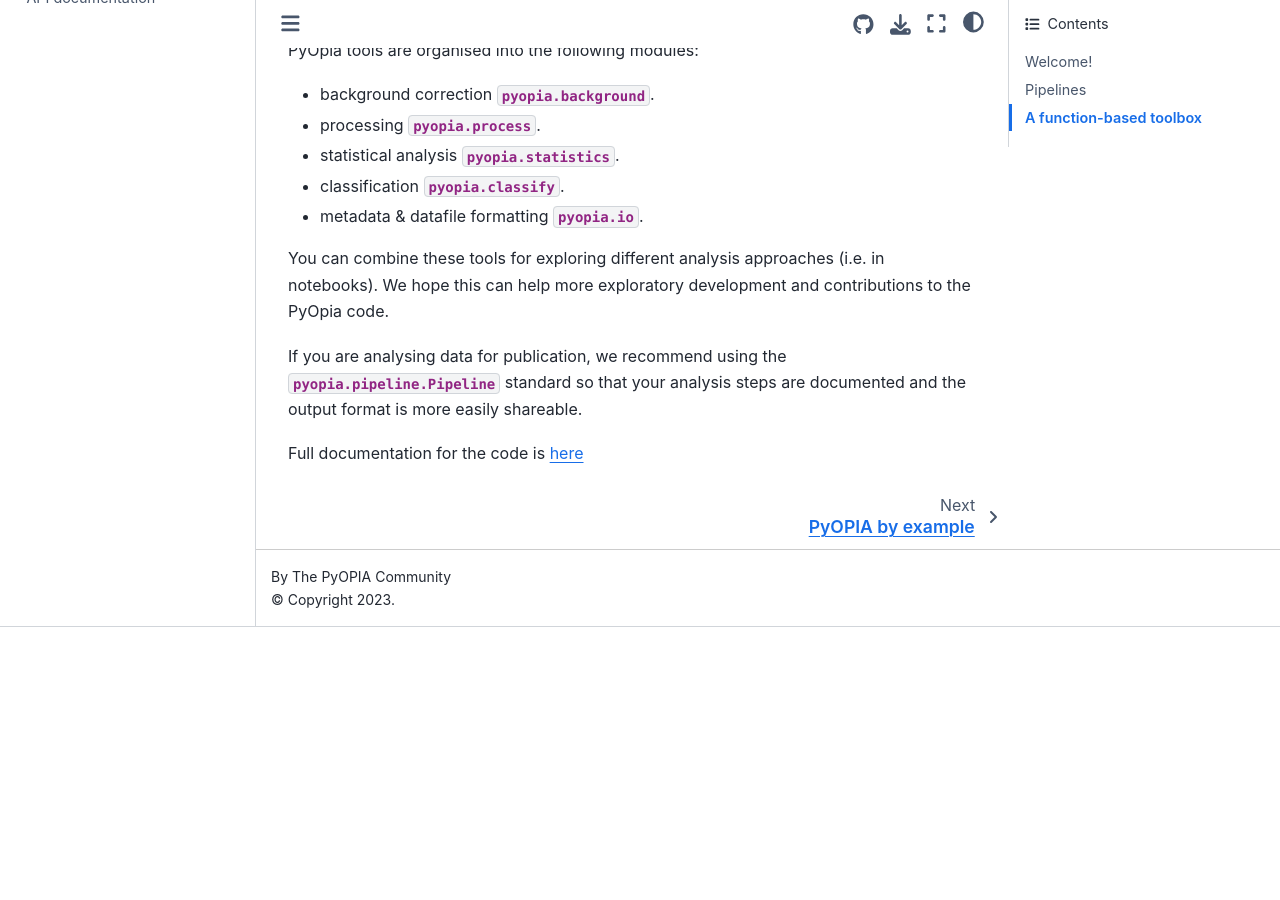
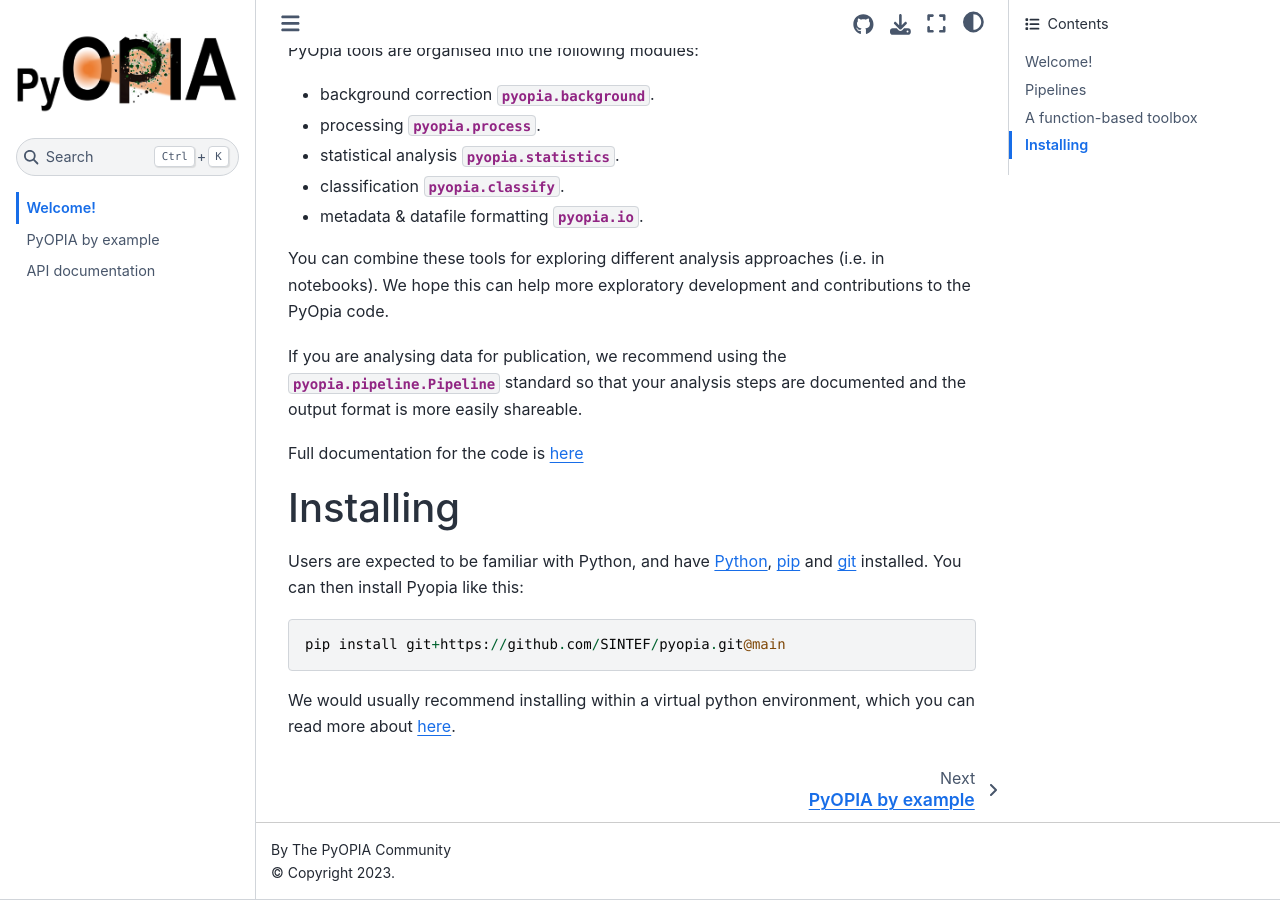
Before and after one commit to SINTEF/pyopia, a Jupyter Book: the page built from docs/intro.md, in a window 1280 px wide and 900 px high, scrolled down 730 px. Built offline with Jupyter Book 1.0.4 settings and Sphinx 7.4.7 and the Sphinx Book theme 1.1.4, drawn with Linux system fonts in a browser that asks for light colours; before the commit the page ends 1357 px from its top, so only the background shows below that.

Commit message:
Update intro.md

````diff
--- a/docs/intro.md
+++ b/docs/intro.md
@@ -32,3 +32,14 @@ We hope this can help more exploratory development and contributions to the PyOp
 If you are analysing data for publication, we recommend using the {class}`pyopia.pipeline.Pipeline` standard so that your analysis steps are documented and the output format is more easily shareable.
 
 Full documentation for the code is [here](api)
+
+Installing
+==================================
+
+Users are expected to be familiar with Python, and have [Python](https://github.com/conda-forge/miniforge/#download), [pip](https://pypi.org/project/pip/) and [git](https://github.com/git-guides/install-git) installed. You can then install Pyopia like this:
+
+```
+pip install git+https://github.com/SINTEF/pyopia.git@main
+```
+
+We would usually recommend installing within a virtual python environment, which you can read more about [here](https://jni.github.io/using-python-for-science/intro-to-environments.html).
````
